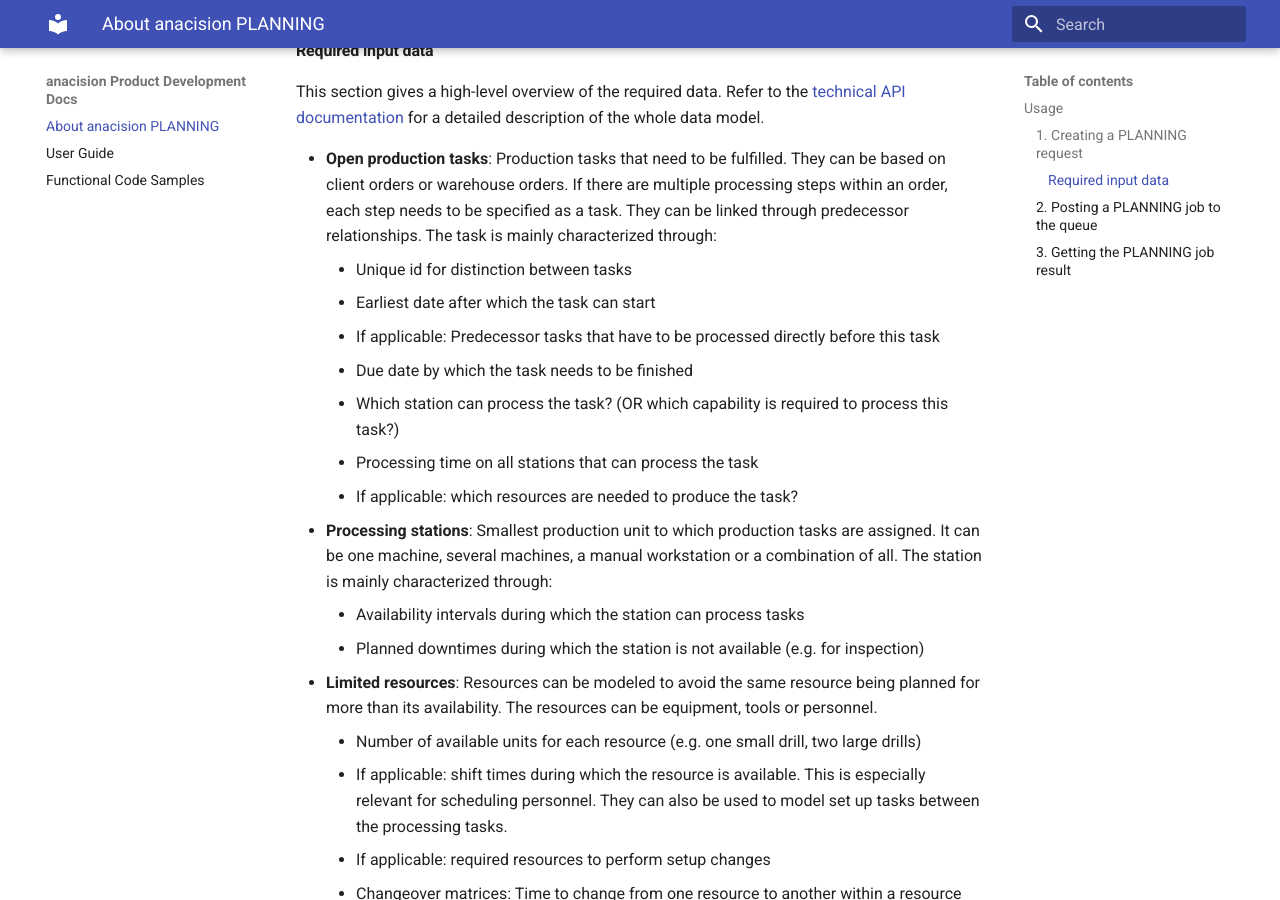
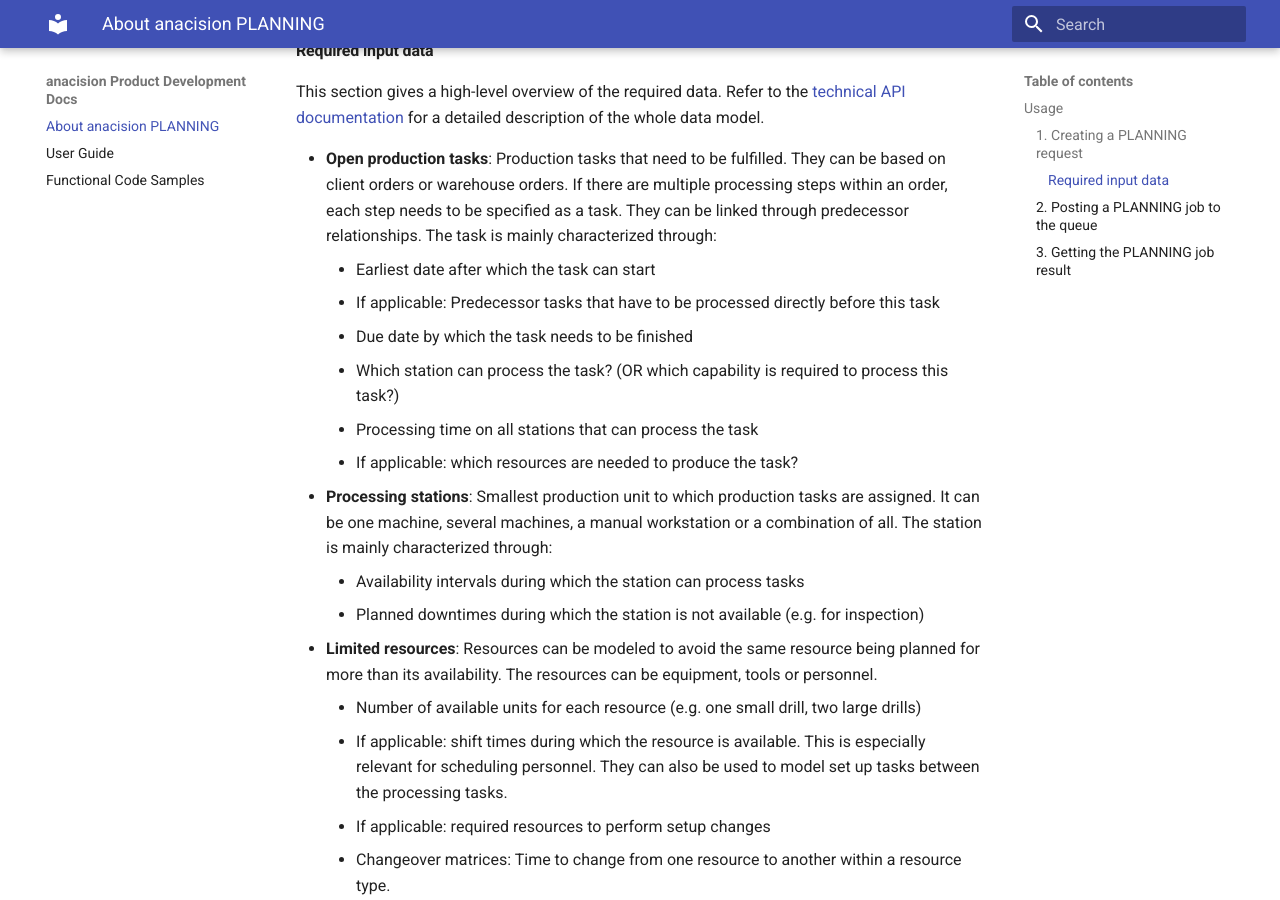
Before and after one commit to anacision/anacision-planning-user-guide, an MkDocs documentation site: the page built from docs/user_documentation/about_anacision_planning.md, in a window 1280 px wide and 900 px high, scrolled down 1430 px. Built offline with MkDocs 1.6.1 and Material for MkDocs 9.7.7, drawn with Linux system fonts in a browser that asks for light colours.

Commit message:
docs: remove mention to unique id

```diff
--- a/docs/user_documentation/about_anacision_planning.md
+++ b/docs/user_documentation/about_anacision_planning.md
@@ -51,7 +51,6 @@
 * **Open production tasks**: Production tasks that need to be fulfilled. They can be based on client orders or warehouse orders.
  If there are multiple processing steps within an order, each step needs to be specified as a task. They can be linked
  through predecessor relationships. The task is mainly characterized through:
-    * Unique id for distinction between tasks
     * Earliest date after which the task can start
     * If applicable: Predecessor tasks that have to be processed directly before this task
     * Due date by which the task needs to be finished
```
